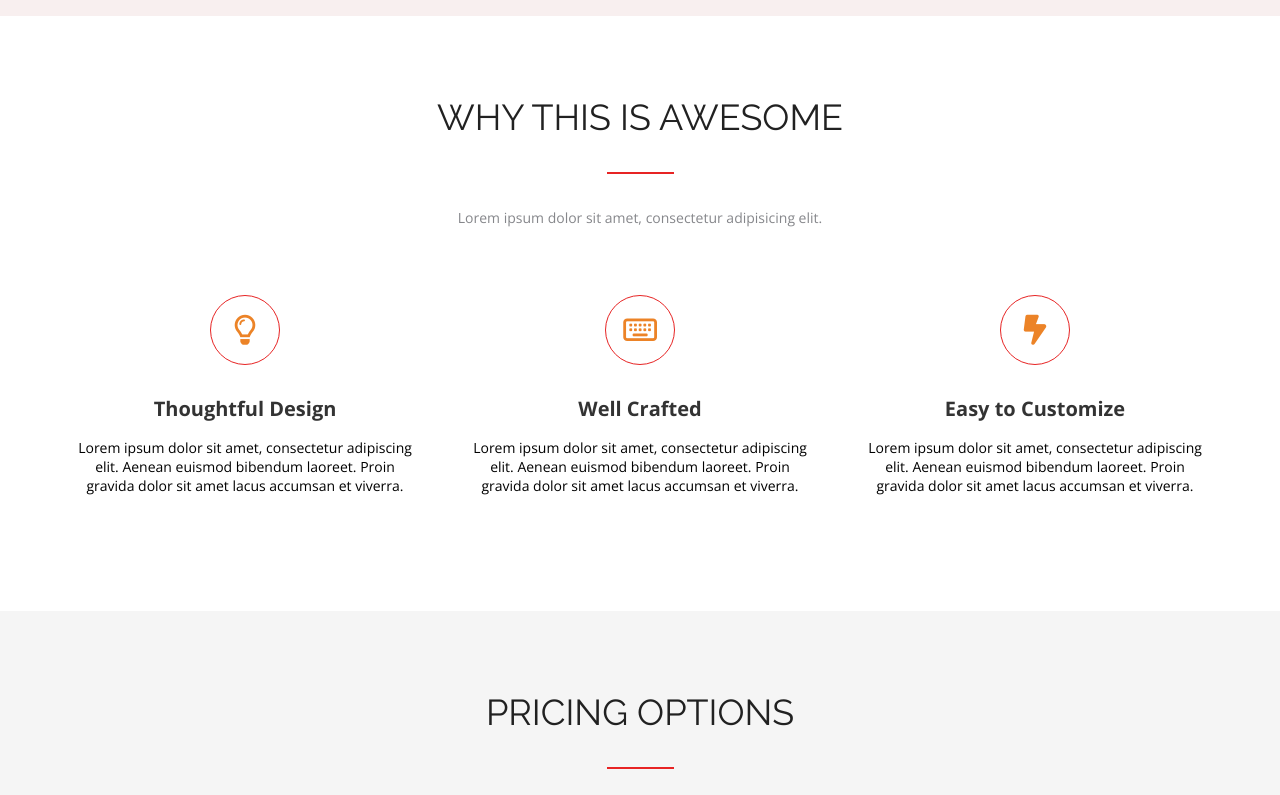
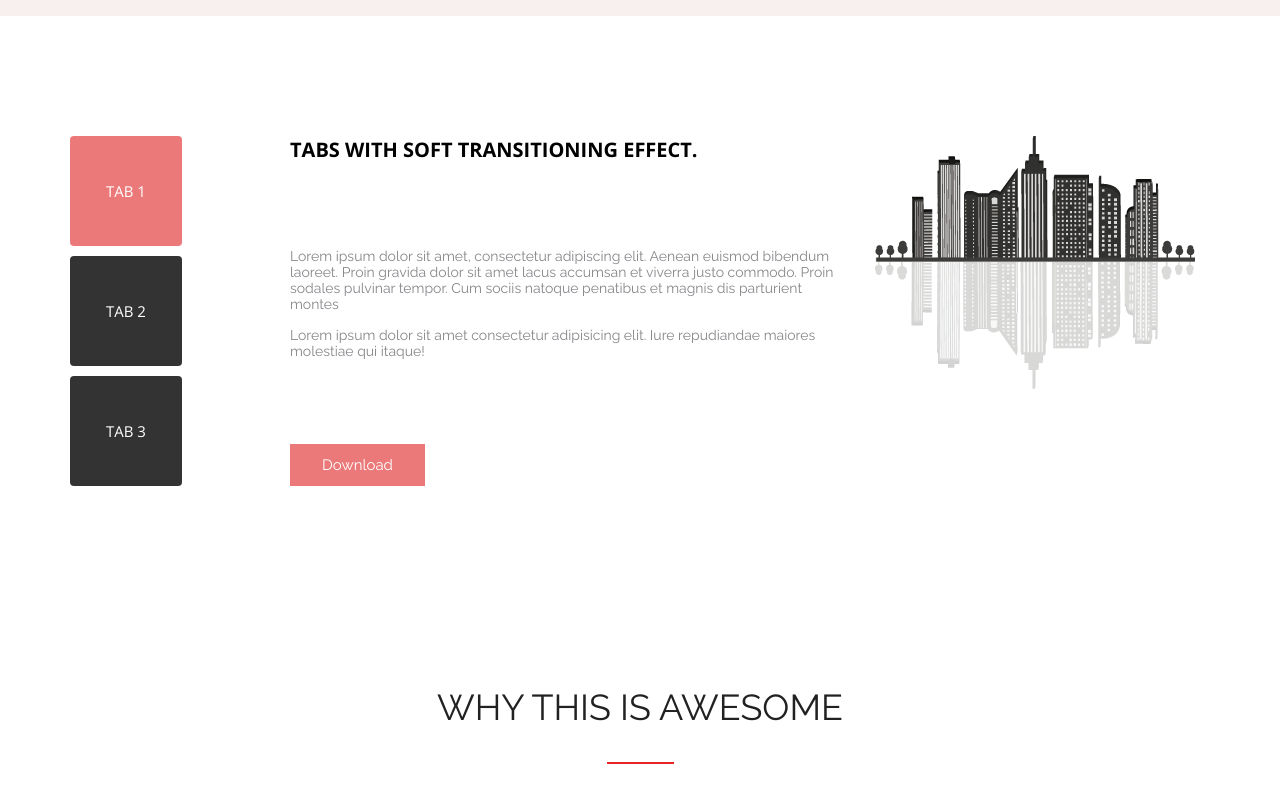
Before and after one commit to natalliahud/FE38-Landing-Hud-Natallia, a plain HTML site: page index.html in a window 1280 px wide. Shown: the part 758-1553 px from the top of the page. Drawn offline with nearby package versions, Linux system fonts and the light colour scheme.

Commit message:
section tab

```diff
--- a/css/index.css
+++ b/css/index.css
@@ -2,6 +2,7 @@
 @import url("../css/header.css");
 @import url("../css/main.css");
 @import url("../css/social.css");
+@import url("../css/tabs.css");
 @import url("../css/awesome.css");
 @import url("../css/pricing.css");
 @import url("../css/customers.css");
--- a/css/main.css
+++ b/css/main.css
@@ -93,9 +93,6 @@
 }
 .form-content {
     padding: 20px 59px 60px;
-    /*display: flex;
-    flex-direction: column;
-    align-items: center;*/
 }
 .form-title {
     margin-bottom: 45px;
--- a/css/tabs.css
+++ b/css/tabs.css
@@ -0,0 +1,100 @@
+.tabs {
+    padding: 120px 0;
+}
+.tabs-wrap {
+    display: flex;
+    flex-wrap: wrap;
+    justify-content: space-between;
+    margin: 0 -15px;
+
+}
+.tabs-header {
+    display: flex;
+    flex-direction: column;
+    align-items: center;
+    margin: 0 15px;
+
+}
+.btn-tabs {
+    width: 112px;
+    height: 110px;
+    background-color: #333333;
+    color: #FFFFFF;
+    font-size: 15px;
+    font-family: "Open sans";
+    text-transform: uppercase;
+    margin-bottom: 10px;
+    border: 0;
+    border-radius: 4px;
+    cursor: pointer;
+}
+.btn-tabs:last-child {
+    margin-bottom: 0;
+}
+.btn-tabs:first-child {
+    background-color: #EC7979;
+}
+.tabs-content {
+    display: flex;
+    margin: 0 15px;
+    /*align-items: stretch;*/
+}
+.tabs-item {
+    display: flex;
+    justify-content: space-between;
+    flex-wrap: wrap;
+}
+.tabs-item:nth-child(2) {
+    display: none;
+}
+.tabs-item:nth-child(3) {
+    display: none;
+}
+.tabs-item__left {
+    width: 555px;
+    display: flex;
+    flex-direction: column;
+    align-items: flex-start;
+    justify-content: space-between;
+    margin: 0 15px;
+}
+.tabs-title {
+    font-size: 20px;
+    color: #000000;
+    font-family: "Open sans";
+    text-transform: uppercase;
+    line-height: 27px;
+    font-style: normal;
+    font-weight: 700;
+}
+.tabs-description p {
+    font-size: 14px;
+    font-weight: 400;
+    color: #86878B;
+    margin-bottom: 15px;
+}
+.tabs-description p:last-child {
+    margin-bottom: 0;
+}
+.link-download-tabs {
+    width: 135px;
+}
+.tabs-link {
+    display: flex;
+    justify-content: center;
+    font-size: 15px;
+    line-height: 42px;
+    background-color: #EC7979;
+    color: #FFFFFF;
+    border: 0;
+    transition: 0.2s;
+}
+.tabs-link:hover {
+    background-color: #333333;
+    color: #EC7979;
+}
+.tabs-item__right {
+    width: 320px;
+    display: block;
+    margin: 0 15px;
+}
--- a/index.html
+++ b/index.html
@@ -133,6 +133,82 @@
         </li>
       </ul>
      </div>
+    </div>
+</section>
+<section class="tabs">
+    <div class="container">
+        <div class="tabs-wrap">
+            <div class="tabs-header">
+                <button class="btn-tabs" type="button">Tab 1</button>
+                <button class="btn-tabs" type="button">Tab 2</button>
+                <button class="btn-tabs" type="button">Tab 3</button>
+            </div>
+            <div class="tabs-content">
+                <div class="tabs-item">
+                    <div class="tabs-item__left">
+                        <h2 class="tabs-title">
+                            Tabs with soft transitioning effect.
+                        </h2>
+                        <div class="tabs-description">
+                            <p>
+                                Lorem ipsum dolor sit amet, consectetur adipiscing elit. Aenean euismod bibendum laoreet. Proin gravida dolor sit amet lacus accumsan et viverra justo commodo. Proin sodales pulvinar tempor. Cum sociis natoque penatibus et magnis dis parturient montes
+                            </p>
+                            <p>
+                                Lorem ipsum dolor sit amet consectetur adipisicing elit. Iure repudiandae maiores molestiae qui itaque!
+                            </p>
+                        </div>
+                        <div class="link-download-tabs">
+                            <a class="tabs-link" href="#">Download</a>
+                        </div>
+                    </div>
+                    <div class="tabs-item__right">
+                        <img src="./img/image_right_u255@1X 1.png" alt="city">
+                    </div>
+                </div>
+                <div class="tabs-item">
+                    <div class="tabs-item__left">
+                        <h2 class="tabs-title">
+                            Lorem, ipsum dolor.
+                        </h2>
+                        <div class="tabs-description">
+                            <p>
+                                Lorem ipsum dolor sit amet, consectetur adipiscing elit. Aenean euismod bibendum laoreet. Proin gravida dolor sit amet lacus accumsan et viverra justo commodo. Proin sodales pulvinar tempor. Cum sociis natoque penatibus et magnis dis parturient montes
+                            </p>
+                            <p>
+                                Lorem ipsum dolor sit amet consectetur adipisicing elit. Iure repudiandae maiores molestiae qui itaque!
+                            </p>
+                        </div>
+                        <div class="link-download-tabs">
+                            <a class="tabs-link" href="#">Download</a>
+                        </div>
+                    </div>
+                    <div class="tabs-item__right">
+                        <img src="./img/image_right_u255@1X 1.png" alt="city">
+                    </div>
+                </div>
+                <div class="tabs-item">
+                    <div class="tabs-item__left">
+                        <h2 class="tabs-title">
+                            Tabs with soft transitioning effect.
+                        </h2>
+                        <div class="tabs-description">
+                            <p>
+                                Lorem ipsum dolor sit amet, consectetur adipiscing elit. Aenean euismod bibendum laoreet. Proin gravida dolor sit amet lacus accumsan et viverra justo commodo. Proin sodales pulvinar tempor. Cum sociis natoque penatibus et magnis dis parturient montes
+                            </p>
+                            <p>
+                                Lorem ipsum dolor sit amet consectetur adipisicing elit. Iure repudiandae maiores molestiae qui itaque!
+                            </p>
+                        </div>
+                        <div class="link-download-tabs">
+                            <a class="tabs-link" href="#">Download</a>
+                        </div>
+                    </div>
+                    <div class="tabs-item__right">
+                        <img src="./img/image_right_u255@1X 1.png" alt="city">
+                    </div>
+                </div>
+            </div>
+        </div>
     </div>
 </section>
  <section class="awesome">
```
Also changed, not shown: img/image_right_u255@1X 1.png (added).
